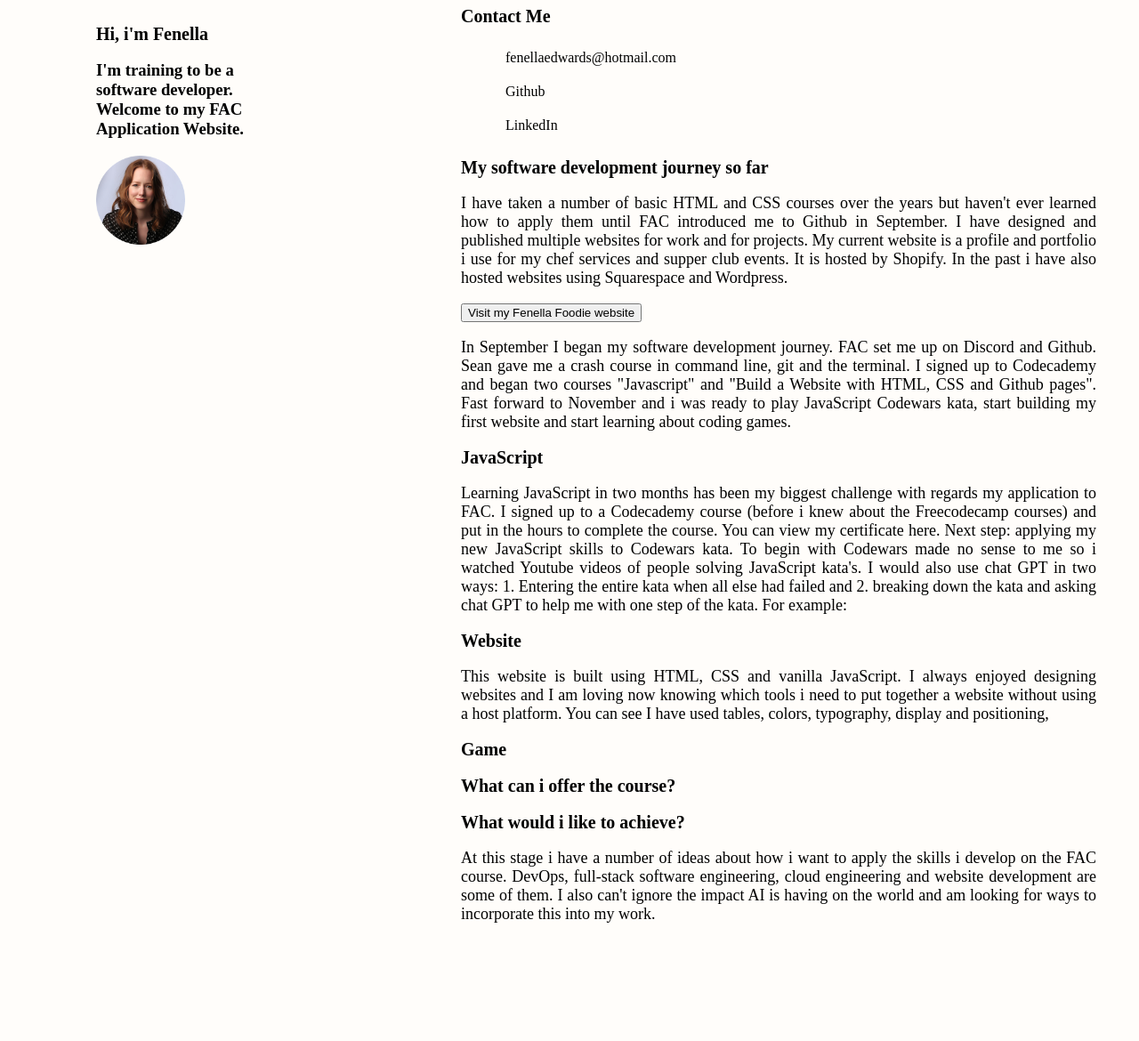
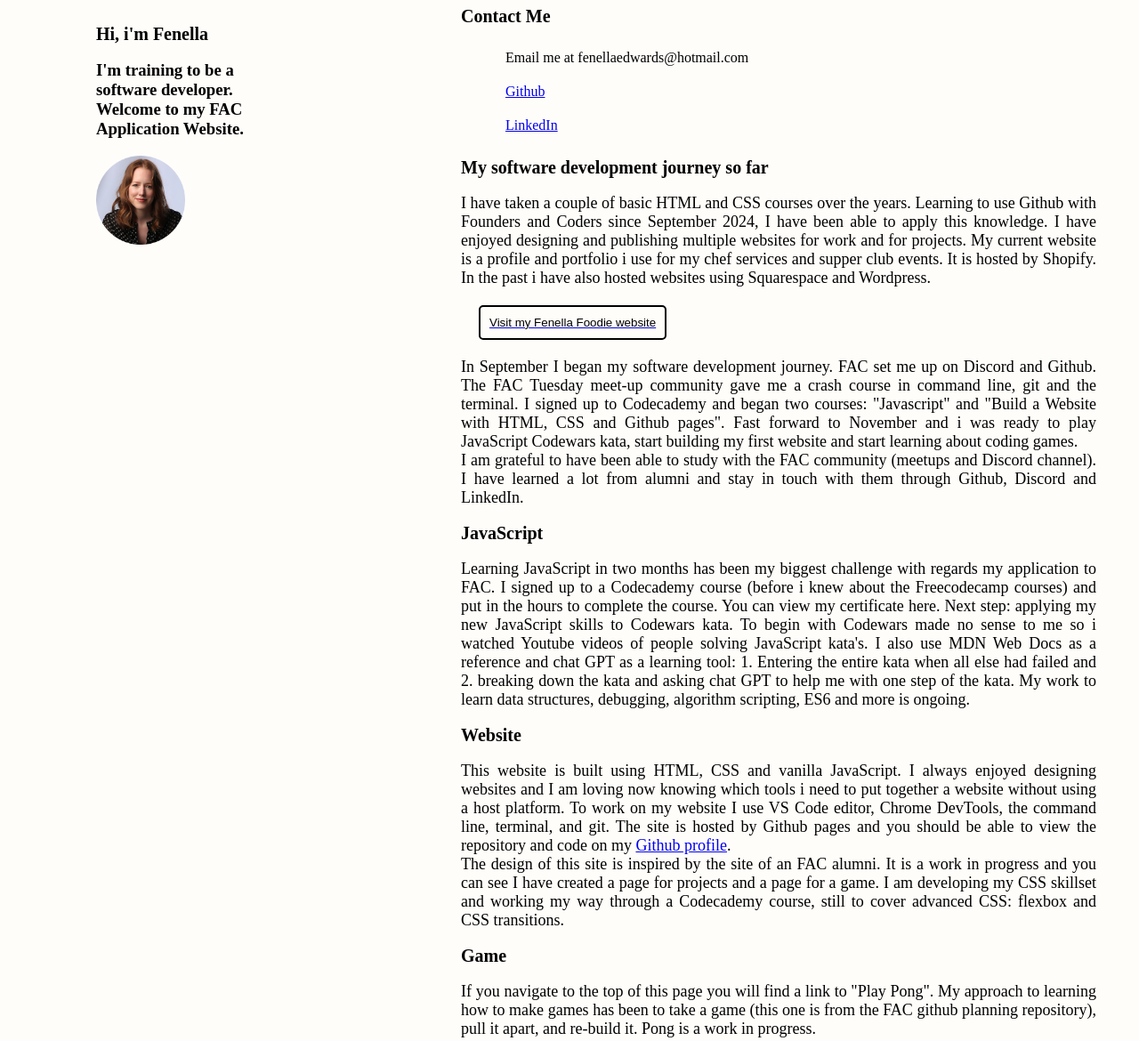
Before and after one commit to Fe-Edwards/FAC-Application-Website-Fenella-Edwards, a plain HTML site: page index.html in a window 1280 px wide. Shown: the part 280-1450 px from the top of the page at 89% size. Drawn offline with Linux system fonts and the light colour scheme.

Commit message:
content edits

```diff
--- a/index.html
+++ b/index.html
@@ -36,44 +36,66 @@
     <div class="scrollable-column">
       <h1>Contact Me</h1>
         <ul>
-          <li>fenellaedwards@hotmail.com</li>
-          <li>Github</li>
-          <li>LinkedIn</li>
+          <li>Email me at fenellaedwards@hotmail.com</li>
+          <li><a href="https://github.com/Fe-Edwards" target="_blank">Github</a></li>
+          <li><a href="https://www.linkedin.com/in/fenellaedwards/" target="_blank">LinkedIn</a></li>
         </ul>
 
       <h1>My software development journey so far</h1>
-        <p>I have taken a number of basic HTML and CSS courses over the years but haven't ever learned
-          how to apply them until FAC introduced me to Github in September. I have designed and published
-          multiple websites for work and for projects. My current website is a profile and portfolio i
-          use for my chef services and supper club events. It is hosted by Shopify. In the past i have
-          also hosted websites using Squarespace and Wordpress.
+        <p>I have taken a couple of basic HTML and CSS courses over the years. Learning to use Github
+          with Founders and Coders since September 2024, I have been able to apply this knowledge.
+          I have enjoyed designing and publishing multiple websites for work and for projects.
+          My current website is a profile and portfolio i use for my chef services and supper club events.
+          It is hosted by Shopify. In the past i have also hosted websites using Squarespace and
+          Wordpress.
         </p>
-        <button>Visit my Fenella Foodie website</button>
+        <a href="https://www.fenellafoodie.com" target="_blank"><button class="button">Visit my Fenella Foodie website</button></a>
         <p>
-          In September I began my software development journey. FAC set me up on Discord and Github. Sean
-          gave me a crash course in command line, git and the terminal. I signed up to Codecademy and began
-          two courses "Javascript" and "Build a Website with HTML, CSS and Github pages". Fast forward to
-          November and i was ready to play JavaScript Codewars kata, start building my first website and
-          start learning about coding games.
+          In September I began my software development journey. FAC set me up on Discord and Github. The FAC
+          Tuesday meet-up community gave me a crash course in command line, git and the terminal.
+          I signed up to Codecademy and began two courses: "Javascript" and "Build a Website with HTML,
+          CSS and Github pages". Fast forward to November and i was ready to play JavaScript Codewars kata,
+          start building my first website and start learning about coding games.
+          <br>
+          I am grateful to have been able to study with the FAC community (meetups and Discord channel). I have
+          learned a lot from alumni and stay in touch with them through Github, Discord and LinkedIn.
         </p>
+
       <h1>JavaScript</h1>
         <p>Learning JavaScript in two months has been my biggest challenge with regards my application to FAC.
           I signed up to a Codecademy course (before i knew about the Freecodecamp courses) and put in
           the hours to complete the course. You can view my certificate here. Next step: applying my new
           JavaScript skills to Codewars kata. To begin with Codewars made no sense to me so i watched Youtube videos
-          of people solving JavaScript kata's. I would also use chat GPT in two ways: 1. Entering the entire kata
+          of people solving JavaScript kata's. I also use MDN Web Docs as a reference and chat GPT as a learning tool:
+          1. Entering the entire kata
           when all else had failed and 2. breaking down the kata and asking chat GPT to help me with one step of the
-          kata. For example:
+          kata. My work to learn data structures, debugging, algorithm scripting, ES6 and more is ongoing.
         </p>
+
       <h1>Website</h1>
         <p>This website is built using HTML, CSS and vanilla JavaScript. I always enjoyed designing websites and
           I am loving now knowing which tools i need to put together a website without using a host platform.
-        You can see I have used tables, colors, typography, display and positioning,  </p>
+          To work on my website I use VS Code editor, Chrome DevTools, the command line, terminal, and git.
+          The site is hosted by Github pages and you should be able to view the repository and code on my
+          <a href="https://github.com/Fe-Edwards" target="_blank">Github profile</a>.
+          <br>
+          The design of this site is inspired by the site of an FAC alumni. It is a work in progress and you can
+          see I have created a page for projects and a page for a game. I am developing my CSS skillset and
+          working my way through a Codecademy course, still to cover advanced CSS: flexbox and CSS transitions.
+          </p>
+
       <h1>Game</h1>
-        <p></p>
+        <p>If you navigate to the top of this page you will find a link to "Play Pong". My approach to learning how
+          to make games has been to take a game (this one is from the FAC github planning repository), pull it apart,
+          and re-build it. Pong is a work in progress. </p>
 
       <h1>What can i offer the course?</h1>
-        <p></p>
+        <p>I am a chef, which i love, but i am looking for a career change that will
+          keep me off my feet and still allow me to be creative and solve problems. I have worked in corporate
+          and domestic kitchens. Cooking at weddings in tents and having to wash up using the garden hose has
+          taught me to always hold on to my sense of humor. Along with my new software development skills and
+          a stellar carrot cake recipe, I can bring a hardworking and professional approach to this course.
+        </p>
 
       <h1>What would i like to achieve?</h1>
         <p>At this stage i have a number of ideas about how i want to apply the skills i develop on the FAC course.
--- a/resources/css/index.css
+++ b/resources/css/index.css
@@ -47,6 +47,19 @@ li.header {
     position: fixed;
     padding: 50px 1000px 50px 100px;
     font-family: serif;
+}
+
+.button {
+    padding: 10px;
+    margin: 20px;
+    border: 2px solid;
+    border-radius: 5px;
+    background-color: #FFFDFA;
+    display: flex;
+    justify-content: flex-end;
+    align-items: center;
+    flex-wrap: wrap;
+    gap: var(--medium-spacing);
 }
 
 .scrollable-column {
```
